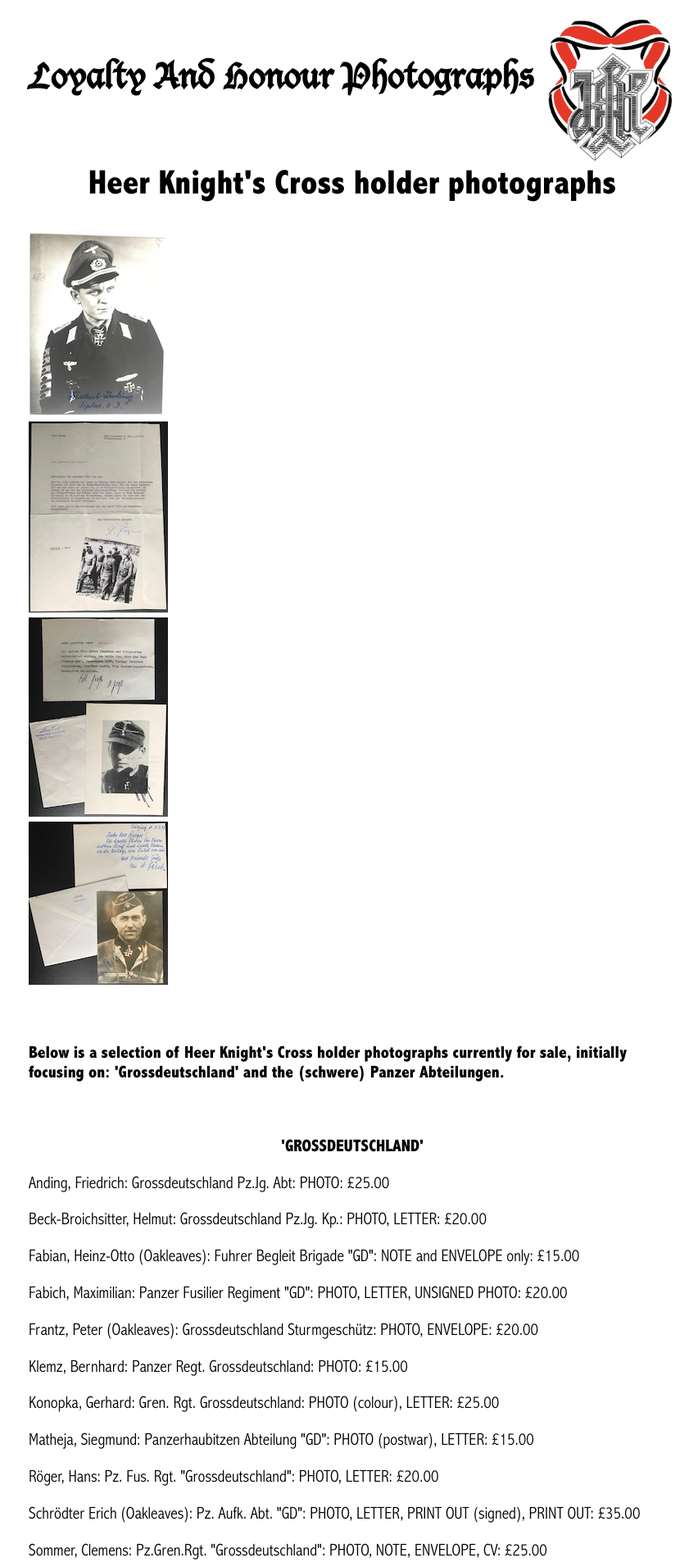
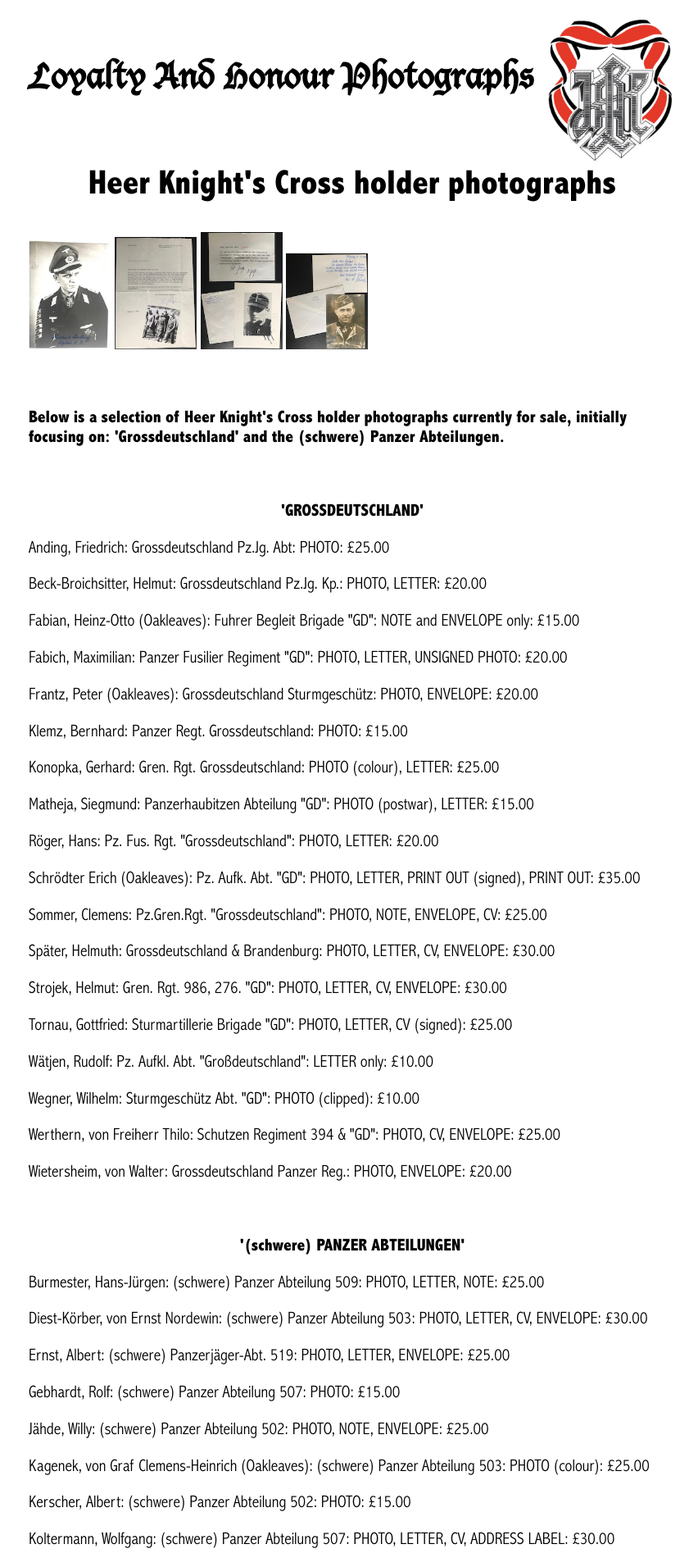
Before and after one commit to lahphotographs/lahphotographs.github.com, a Jekyll site: the page built from reich_detail.md, in a window 1280 px wide. Shown: the top 1911 px of the page at 82% size, without its empty margins (210-1062 px from the left). Built offline with Jekyll 4.4.1, drawn with Linux system fonts in a browser that asks for light colours.

Commit message:
Update reich_detail.md

```diff
--- a/reich_detail.md
+++ b/reich_detail.md
@@ -7,13 +7,10 @@ class: book_cover
 ---
 
 <p float="left">
-<img src="./assets/Friedrich Anding.jpg"/>
-<br />
-<img src="./assets/Hans Roger.jpg"/>
-<br />
-<img src="./assets/Albert Ernst.jpg"/>
-<br />
-<img src="./assets/Willy Jahde.jpg"/>
+<img src="./assets/Friedrich Anding.jpg" width="100"/>
+<img src="./assets/Hans Roger.jpg" width="100"/>
+<img src="./assets/Albert Ernst.jpg" width="100"/>
+<img src="./assets/Willy Jahde.jpg" width="100"/>
 </p>
 <br />
 <p><b>Below is a selection of Heer Knight's Cross holder photographs currently for sale, initially focusing on: 'Grossdeutschland' and the (schwere) Panzer Abteilungen.</b></p>
```
